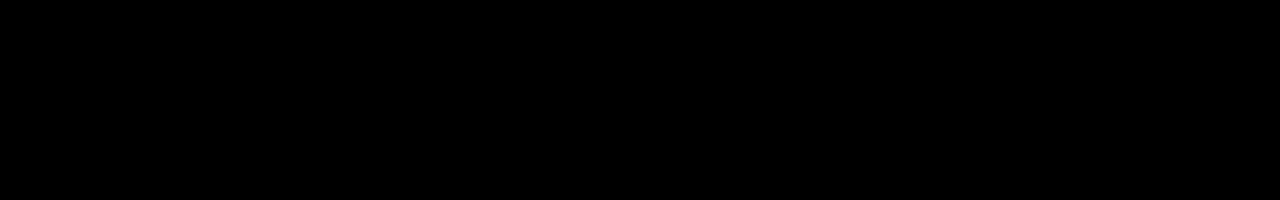
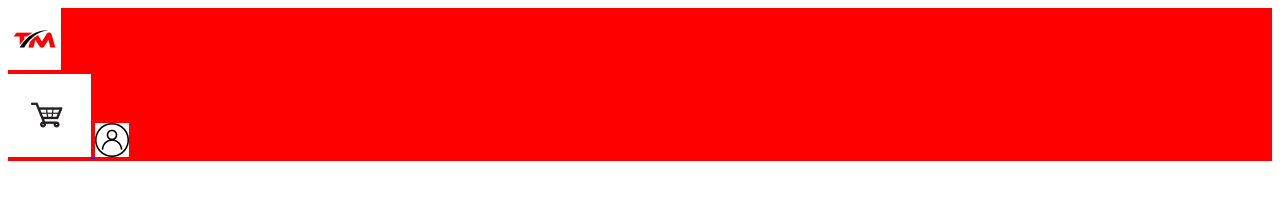
Before and after one commit to thaynajhg/go-fast, a plain HTML site: page go fast/index.html in a window 1280 px wide. Drawn offline with Linux system fonts and the light colour scheme.

Commit message:
Add files via upload

```diff
--- /dev/null
+++ b/go fast/heder.css
@@ -0,0 +1,6 @@
+.cabecalho-menu-hamburgue{
+    width:24px;
+    height:24px;
+    background-image: url(".../img/menu.png");
+    display:inline-block;
+}
--- a/go fast/index.html
+++ b/go fast/index.html
@@ -7,5 +7,15 @@
     <link rel="stylesheet" href="style.css">
 </head>
 <body>
+    <header class="cabecalho">
+        <div class="container">
+            <img class="container-imagem" src="img/360_F_476904007_S7Vxs0qPoLx0uQnGZFEaqzSADqOQJATg 1.png" alt="logo do site">
+            <span class="cabecalho-menu-hamburguer container-imagem"></span>
+        </div>
+        <div class="container">
+            <a href="#"> <img class="container-imagem" src="img/4798846-shopping-cart-logo-or-icon-design-vetor 1.png" alt="carrinho"> </a>
+            <a href="#"> <img class="container-imagem" src="img/22123337-do-utilizador-icone-perfil-icone-conta-icone-conecte-se-placa-linha-vetor 1.png" alt="perfil"> </a>
+        </div>
+    </header>
 </body>
 </html>
--- a/go fast/style.css
+++ b/go fast/style.css
@@ -1,9 +1,9 @@
 :root{
-    --cor-de-fundo:#000000;
+    --cor-de-fundo:#ff0000;
     --cor-do-texto:#000000;
-    --destaque:#000000;
-    --links:#000000;
+    --destaque:#1001ddb9;
+    --links:#1001ddb9;
 }
-body{
+.cabecalho{
     background-color: var(--cor-de-fundo);
 }
```
Also changed, not shown: go fast/img/360_F_476904007_S7Vxs0qPoLx0uQnGZFEaqzSADqOQJATg 1.png (added), go fast/img/4798846-shopping-cart-logo-or-icon-design-vetor 1.png (added), go fast/img/Menu.png (added).
